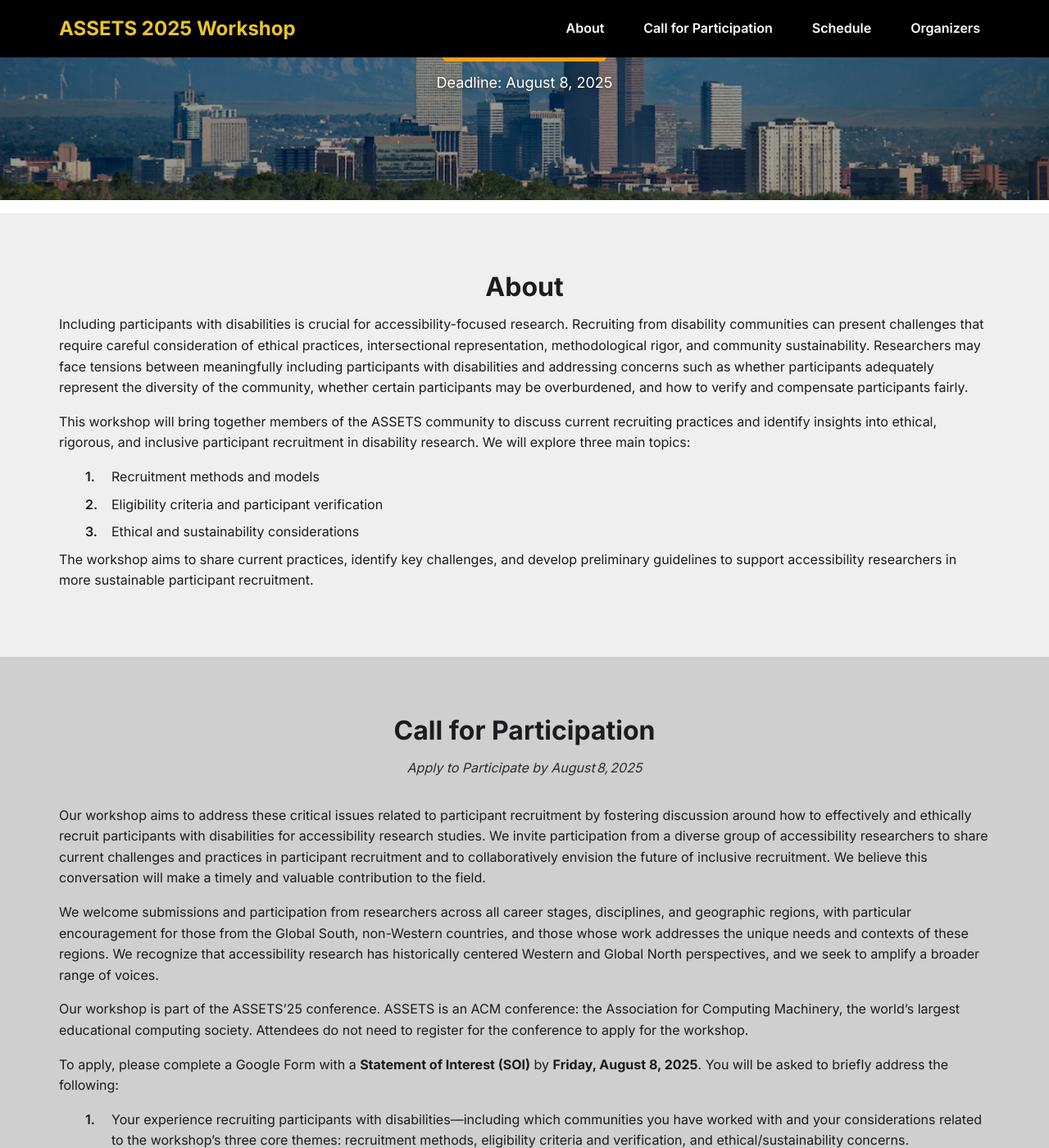
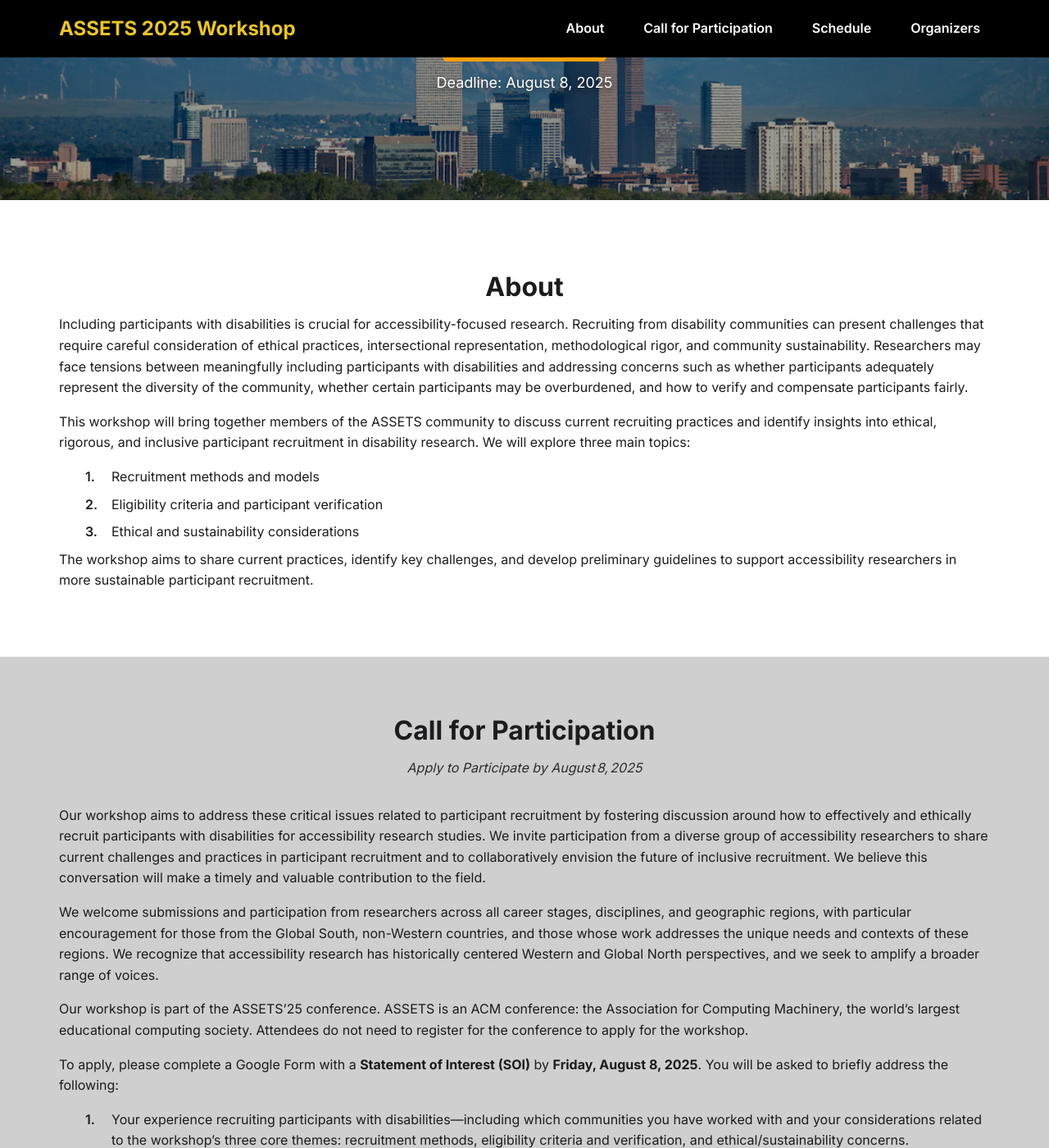
Before and after one commit to assets-recruitment-2025/assets-recruitment-2025.github.io, a Jekyll site: the page built from index.md, in a window 1280 px wide and 1400 px high, scrolled down 331 px. Shown: the whole window at 82% size. Built offline with Jekyll 4.4.1, drawn with Linux system fonts in a browser that asks for light colours.

Commit message:
Call for Participation

```diff
--- a/assets/css/style.css
+++ b/assets/css/style.css
@@ -459,25 +459,6 @@
   padding-right: var(--site-gutter);
 }
 
-/* Individually set each section’s background */
-#about {
-  padding: 4rem 2rem;
-  background:  #EFEFEF;
-}
-
-#participate {
-  padding: 4rem 2rem;
-  background:  #DDDDDD;
-}
-#schedule {
-  padding: 4rem 2rem;
-  background: #EFEFEF;
-}
-#organizers {
-  padding: 4rem 2rem;
-  background: #DDDDDD;          /* custom light gray */
-}
-
 /* —— KEEP this flex‑based layout —— */
 #organizers .organizers-grid {
   display: flex;
@@ -547,7 +528,7 @@
   margin-top: 1rem;
 }
 #participate .call-card--cta .call-card-icon {
-  font-size: 3rem;  /* play with this value until it’s the size you like */
+  font-size: 3rem;
 }
 
 
```
